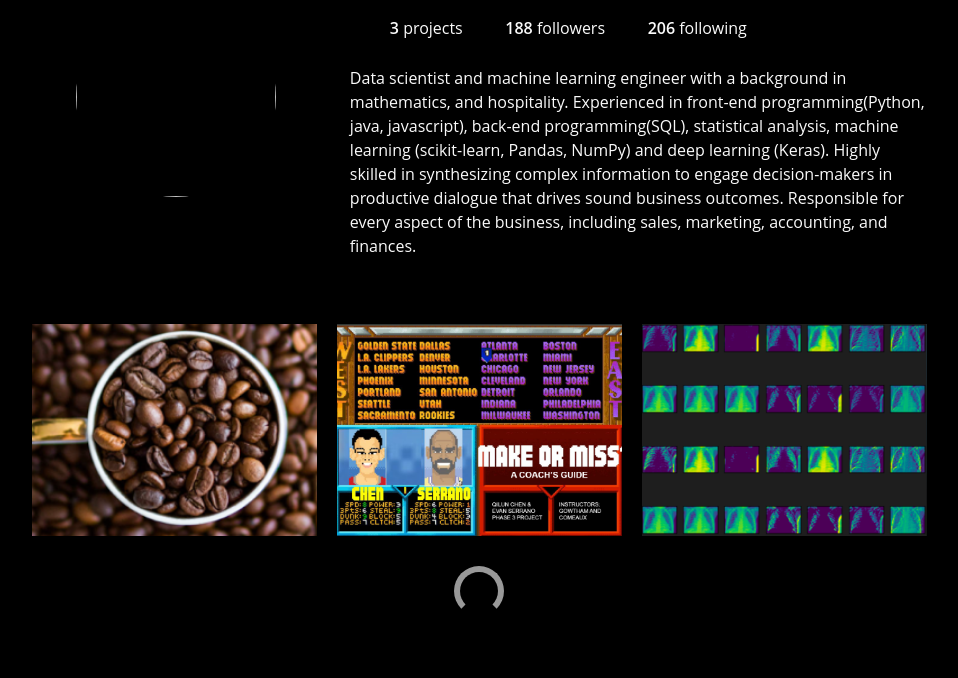
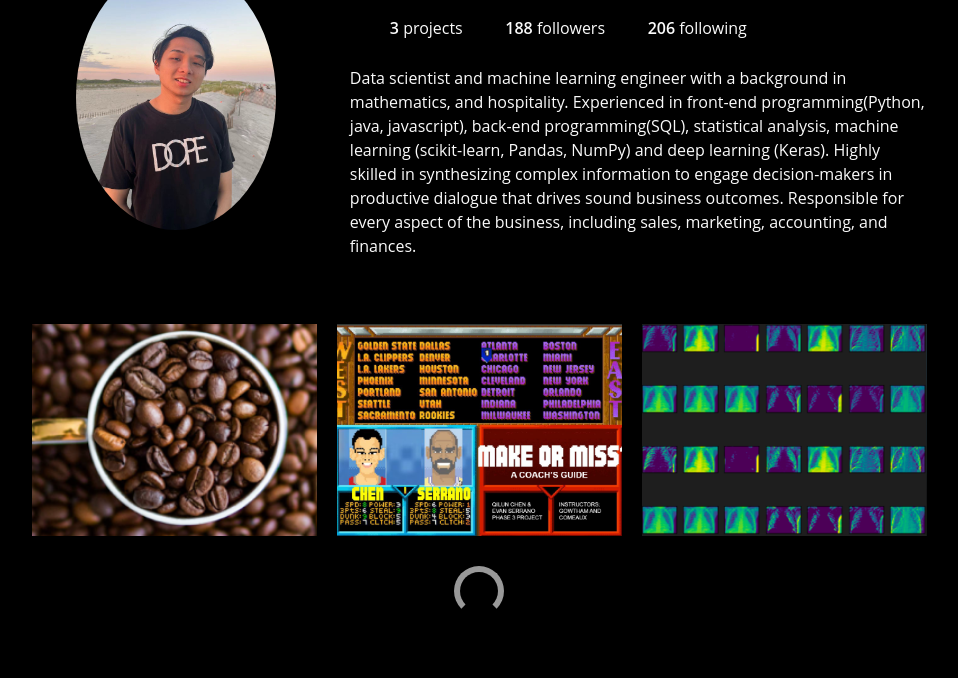
Before and after one commit to nkbuddy/nkbuddy.github.io, a plain HTML site: page index.html in a window 1280 px wide. Shown: the part 138-816 px from the top of the page, without its empty margins (161-1119 px from the left). Drawn offline with Linux system fonts and the light colour scheme.

Commit message:
profile pic

```diff
--- a/index.html
+++ b/index.html
@@ -5,7 +5,7 @@
         <div class="container">
             <div class="profile">
                 <div class="profile-image">
-                    <img src="images/IMG_1032.jpg" alt="" width="200">
+                    <img src="imgaes/profile_pic.JPG" width="200">
                 </div>
                 <div class="profile-user-settings">
                     <h1 class="profile-user-name">Qilun Chen</h1>
@@ -70,5 +70,6 @@
             <div class="loader"></div>
         </div>
         <!-- End of container -->
+
     </main>
 </html>
```
Also changed, not shown: imgaes/IMG_1032.JPG (deleted), imgaes/profile_pic.JPG (added), 2 other files.
